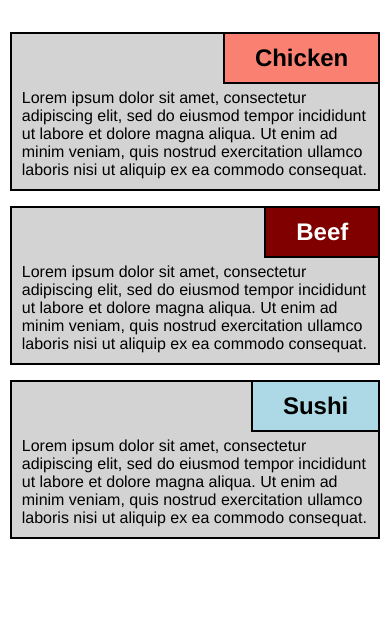
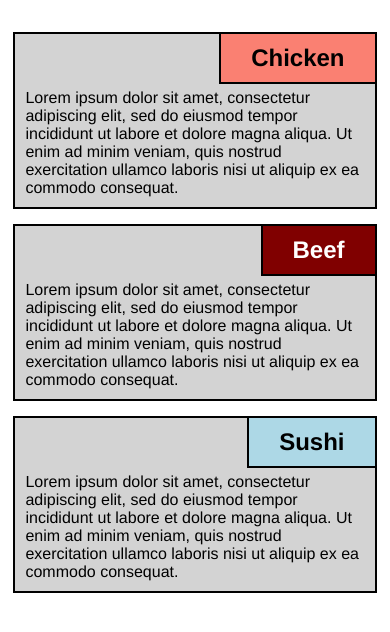
Before and after one commit to ppabba101/html-coursera, a plain HTML site: page module2-solution/index.html in a window 390 px wide. Shown: the part 60-692 px from the top of the page. Drawn offline with Linux system fonts and the light colour scheme.

Commit message:
Update stylesheet.css

```diff
--- a/module2-solution/css/stylesheet.css
+++ b/module2-solution/css/stylesheet.css
@@ -191,6 +191,8 @@
       width: 91.66%;
     }
     .col-sm-12 {
-      width: 100%;
+      width: 98%;
+      margin-left: 1%;
+      margin-right: 1%;
     }
   }
```
